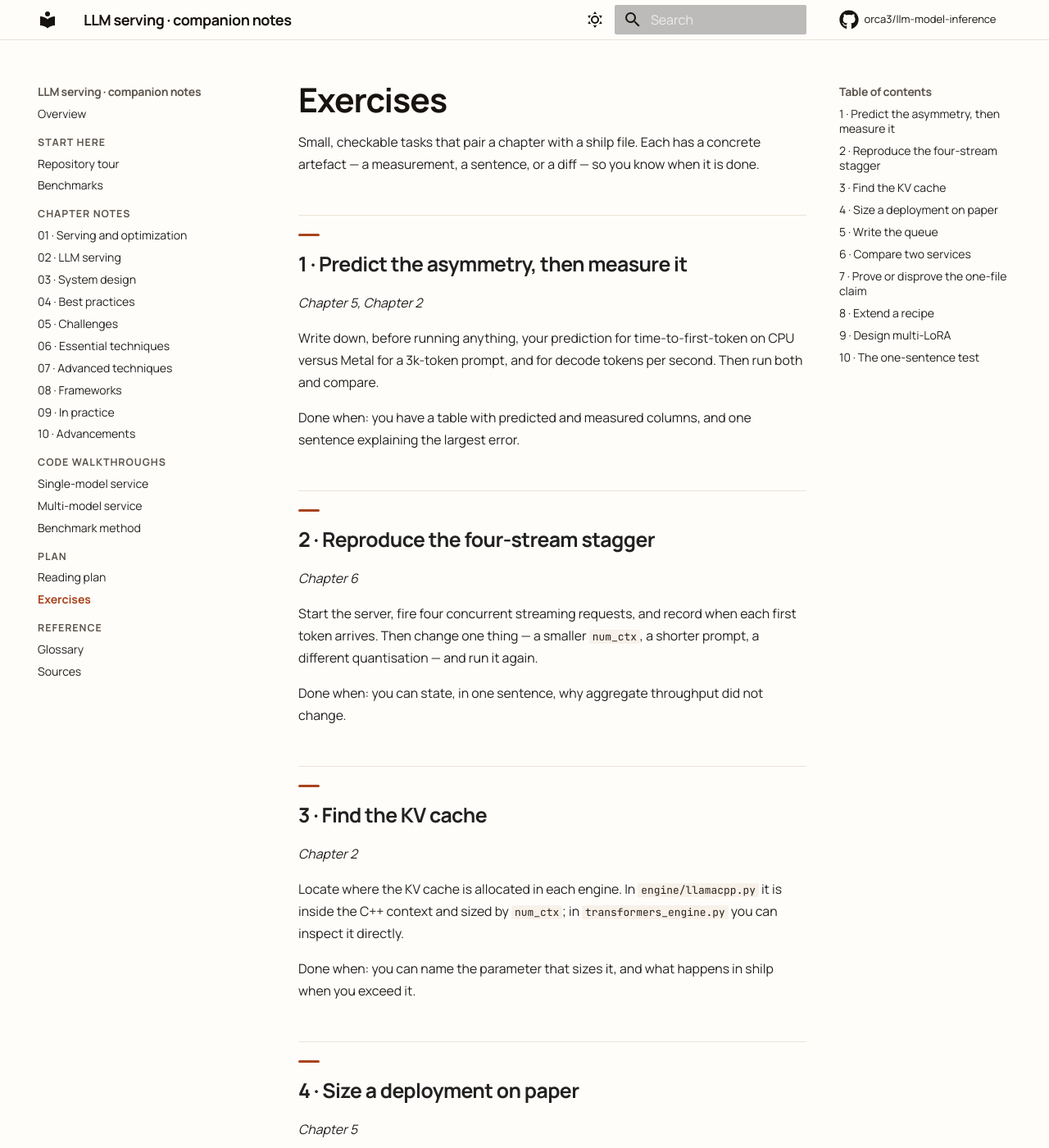
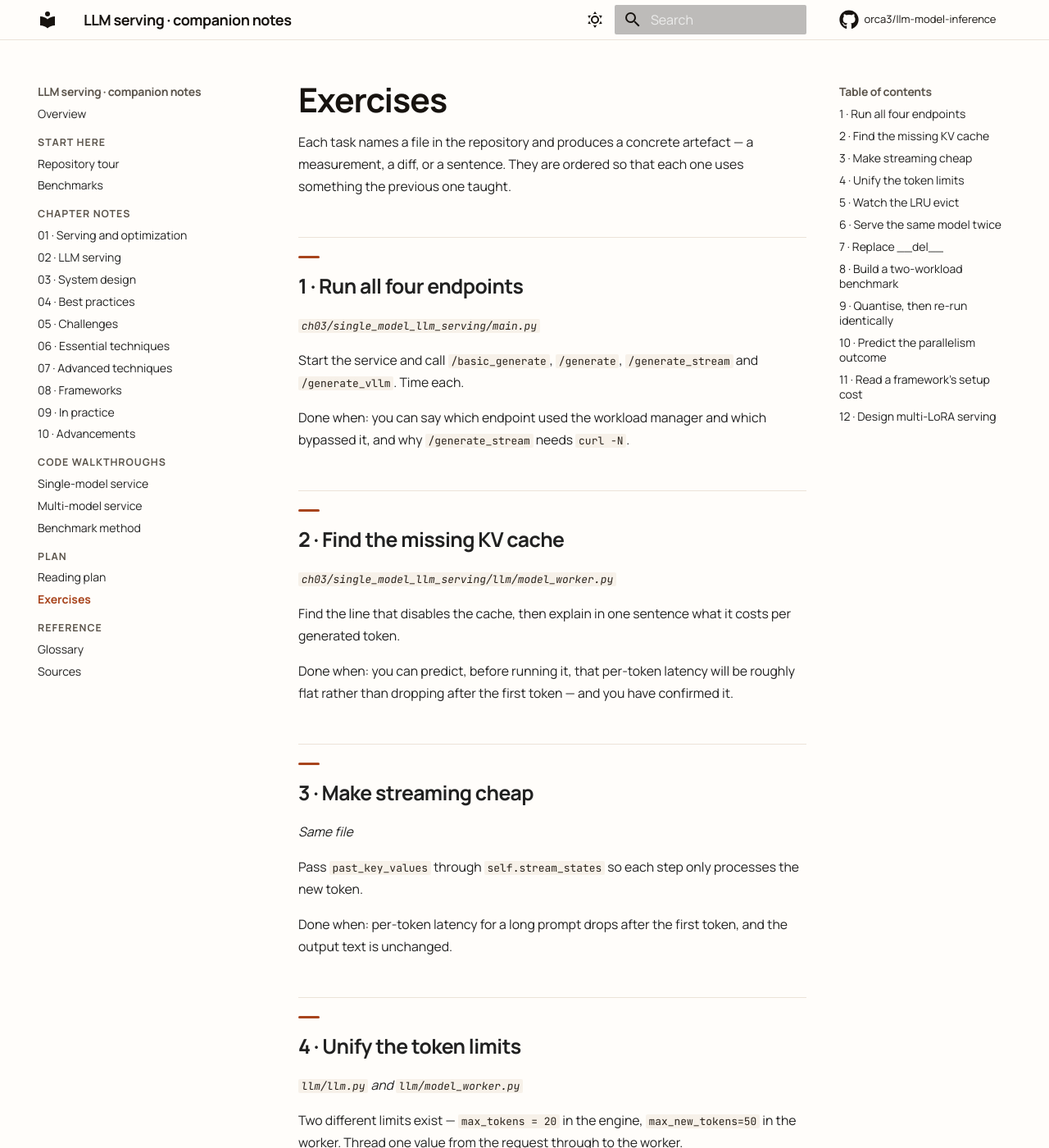
Before and after one commit to vkdev01/shilp-docs-site, an MkDocs documentation site: the page built from docs/plan/exercises.md, in a window 1280 px wide and 1400 px high. Shown: the whole window at 82% size. Built offline with MkDocs 1.6.1 and Material for MkDocs 9.7.7, drawn with Linux system fonts in a browser that asks for light colours; comment, search, counter and statistics services are not loaded; some of the changed text lies outside the part shown.

Commit message:
Update docs/plan/exercises.md

```diff
--- a/docs/plan/exercises.md
+++ b/docs/plan/exercises.md
@@ -1,81 +1,99 @@
 # Exercises
 
-Small, checkable tasks that pair a chapter with a shilp file. Each has a concrete artefact — a measurement, a sentence, or a diff — so you know when it is done.
+Each task names a file in the repository and produces a concrete artefact — a measurement, a diff, or a sentence. They are ordered so that each one uses something the previous one taught.
 
-## 1 · Predict the asymmetry, then measure it
+## 1 · Run all four endpoints
 
-*Chapter 5, Chapter 2*
+*`ch03/single_model_llm_serving/main.py`*
 
-Write down, before running anything, your prediction for time-to-first-token on CPU versus Metal for a 3k-token prompt, and for decode tokens per second. Then run both and compare.
+Start the service and call `/basic_generate`, `/generate`, `/generate_stream` and `/generate_vllm`. Time each.
 
-Done when: you have a table with predicted and measured columns, and one sentence explaining the largest error.
+Done when: you can say which endpoint used the workload manager and which bypassed it, and why `/generate_stream` needs `curl -N`.
 
-## 2 · Reproduce the four-stream stagger
+## 2 · Find the missing KV cache
 
-*Chapter 6*
+*`ch03/single_model_llm_serving/llm/model_worker.py`*
 
-Start the server, fire four concurrent streaming requests, and record when each first token arrives. Then change one thing — a smaller `num_ctx`, a shorter prompt, a different quantisation — and run it again.
+Find the line that disables the cache, then explain in one sentence what it costs per generated token.
 
-Done when: you can state, in one sentence, why aggregate throughput did not change.
+Done when: you can predict, before running it, that per-token latency will be roughly flat rather than dropping after the first token — and you have confirmed it.
 
-## 3 · Find the KV cache
+## 3 · Make streaming cheap
 
-*Chapter 2*
+*Same file*
 
-Locate where the KV cache is allocated in each engine. In `engine/llamacpp.py` it is inside the C++ context and sized by `num_ctx`; in `transformers_engine.py` you can inspect it directly.
+Pass `past_key_values` through `self.stream_states` so each step only processes the new token.
 
-Done when: you can name the parameter that sizes it, and what happens in shilp when you exceed it.
+Done when: per-token latency for a long prompt drops after the first token, and the output text is unchanged.
 
-## 4 · Size a deployment on paper
+## 4 · Unify the token limits
 
-*Chapter 5*
+*`llm/llm.py` and `llm/model_worker.py`*
 
-Pick a model and a card. Using the three formulas, compute the maximum concurrent sessions at 8k context before you run out of memory, and the decode ceiling from bandwidth.
+Two different limits exist — `max_tokens = 20` in the engine, `max_new_tokens=50` in the worker. Thread one value from the request through to the worker.
 
-Done when: your number is within 20% of what a real run gives you, or you can explain why not.
+Done when: a single request parameter controls both paths, and the streaming path stops at the same length as the batch path.
 
-## 5 · Write the queue
+## 5 · Watch the LRU evict
 
-*Chapter 3*
+*`ch03/multi_model_serving/app/manager.py`*
 
-Add a bounded queue between `server/generate.py` and the engine, with a 429 when it is full and a queue-wait field in telemetry.
+With `max_models = 2`, request the four models in the config in a specific order and log each eviction.
 
-Done when: `make loadtest` shows queue-wait time rising as rate rises, and rejected requests appear in the error breakdown rather than hanging.
+Done when: you can state the eviction order for the sequence A, B, A, C, D — and your log agrees.
 
-## 6 · Compare two services
+## 6 · Serve the same model twice
 
-*Chapter 3*
+*`ch03/multi_model_serving/`*
 
-Read `ch03/single_model_llm_serving/` and fill in the comparison table from the Chapter 3 note for your own reading, adding two rows of your own.
+Add a second entry to `config/models.json` that points at the same model name with a different id.
 
-Done when: you have identified one thing the book's service does that shilp should copy, and one it does that shilp is right to skip.
+Done when: both ids are resident at once and you can explain why that is a memory bug rather than a feature.
 
-## 7 · Prove or disprove the one-file claim
+## 7 · Replace `__del__`
 
-*Chapter 8*
+*`app/worker.py`, `app/manager.py`*
 
-Write a stub `engine/vllm_engine.py` that satisfies the `Engine` protocol without implementing generation — raise `NotImplementedError` in the right places. Count how many protocol methods you had to stub.
+Add an explicit `unload(model_id)` to the manager, call it on eviction, and remove the Triton unload from `__del__`.
 
-Done when: you can say whether the "one file" claim holds for a batched backend, and for a scheduler.
+Done when: eviction unloads the model deterministically, and you can say why relying on `__del__` is unsafe.
 
-## 8 · Extend a recipe
+## 8 · Build a two-workload benchmark
 
-*Chapter 9*
+*`ch09/`*
 
-Add measured deltas to `recipes/*.json` for one model: size, TTFT, decode tok/s, before and after quantisation.
+Using the notebook's helpers, benchmark one model on ShareGPT and on prefix repetition at the same request rate.
 
-Done when: someone can read the recipe and know not just how the model was made but whether it was worth it.
+Done when: you have a table showing both, and one sentence explaining why the total-token throughput differs so much between them.
 
-## 9 · Design multi-LoRA
+## 9 · Quantise, then re-run identically
 
-*Chapter 10*
+*`ch09/`, `ch06/`*
 
-Write the design, not the code: where does the adapter live in the request path, what is resident, and what does a cold adapter cost in TTFT?
+Pick a model, benchmark it, quantise it, and re-run the *same* command with the same rate and concurrency.
+
+Done when: your table has a before and after column per metric, and the only difference between the two runs is the model id.
+
+## 10 · Predict the parallelism outcome
+
+*`ch09/` phase 7*
+
+Before running anything, predict whether tensor parallelism will help on the hardware you have. Write the prediction down, with a reason.
+
+Done when: you have compared it with the result, and your explanation of any surprise names the interconnect rather than the GPU count.
+
+## 11 · Read a framework's setup cost
+
+*`ch08/`*
+
+Install one of the three frameworks and get a single generation out of it.
+
+Done when: you can state how long the install took, what it needed beyond `pip`, and what you would have to give up to use it instead of vLLM.
+
+## 12 · Design multi-LoRA serving
+
+*Nothing in the repository*
+
+Write the design, not the code: one base model, N adapters, a per-request selection. Where does the adapter live, what is resident, and what does a cold adapter cost in TTFT?
 
 Done when: you have two candidate designs and one measurement that would decide between them.
-
-## 10 · The one-sentence test
-
-*Every chapter*
-
-For any chapter, write: *"this chapter explains why `path/to/file.py` does X, and what it cannot do."* If the second half is hard to fill in, that is the chapter worth re-reading.
```
